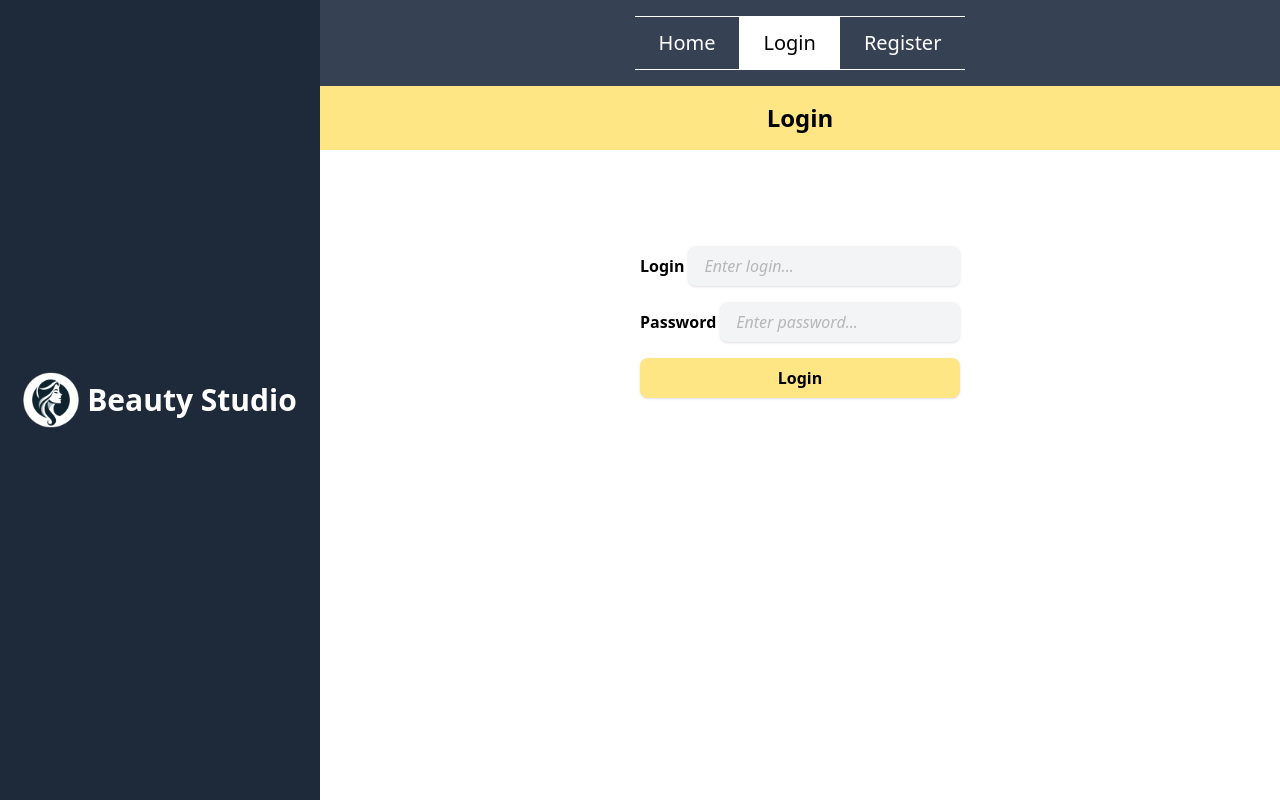
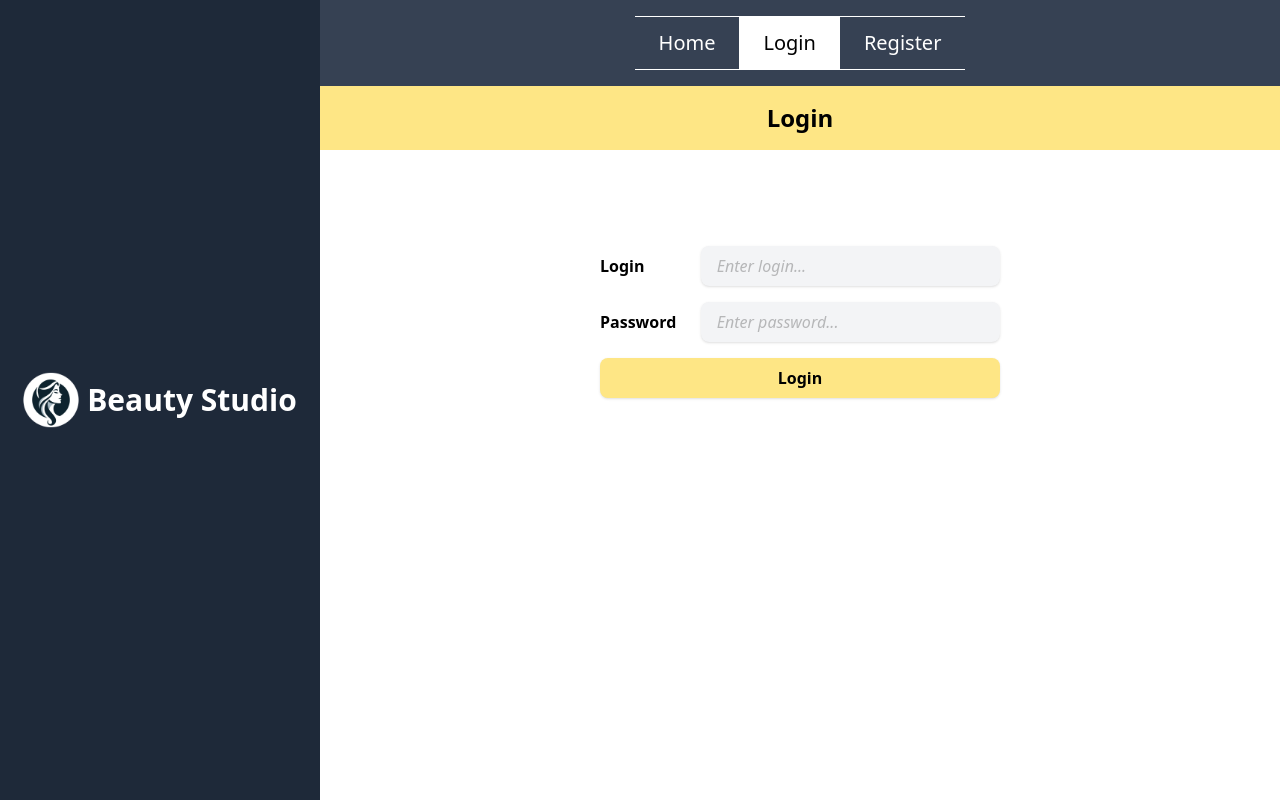
Before and after one commit to d-tysh/beauty-studio-frontend, a React (Vite) app: page /login in a window 1280 px wide. Built offline with nearby package versions, Linux system fonts and the light colour scheme; no server answers.

Commit message:
Add useProcedureUpdate hook

```diff
--- a/src/api/procedureApi.ts
+++ b/src/api/procedureApi.ts
@@ -8,10 +8,18 @@ export const procedureApi = api.injectEndpoints({
         getProcedureById: builder.query({
             query: (procedureId) => `/procedures/${procedureId}`
         }),
+        updateProcedureById: builder.mutation({
+            query: ({ procedureId, data }) => ({
+                url: `/procedures/${procedureId}`,
+                method: 'PATCH',
+                body: data
+            })
+        }),
     })
 })
 
 export const {
     useGetAllProceduresQuery,
     useGetProcedureByIdQuery,
+    useUpdateProcedureByIdMutation,
 } = procedureApi;
--- a/src/components/auth/LoginForm.tsx
+++ b/src/components/auth/LoginForm.tsx
@@ -1,7 +1,8 @@
-import { Field, Form, Formik } from "formik"
+import { Form, Formik } from "formik"
 import { Loader } from "../Loader";
 import { Button } from "../Button";
 import { useAdminLogin } from "../../hooks/adminHooks/useAdminLogin";
+import { FormField } from "../form/FormField";
 
 export const LoginForm = () => {
     const { handleLogin, isLoading } = useAdminLogin();
@@ -14,23 +15,15 @@ export const LoginForm = () => {
             }}
             onSubmit={handleLogin}
         >
-            <Form className="custom-form md:mt-20">
-                <label className="custom-form-label">
-                    <span className="font-semibold">Login</span>
-                    <Field
-                        name='login' required autoComplete='off'
-                        placeholder='Enter login...'
-                        className='custom-form-field'
-                    />
-                </label>
-                <label className="custom-form-label">
-                    <span className="font-semibold">Password</span>
-                    <Field
-                        name='password' type='password' autoComplete='off' required
-                        placeholder='Enter password...'
-                        className='custom-form-field'
-                    />
-                </label>
+            <Form className="custom-form md:mt-20 text-left min-w-100">
+                <FormField
+                    label="Login" name='login' required
+                    autoComplete='off' placeholder='Enter login...'
+                />
+                <FormField
+                    label="Password" name='password' type='password' required
+                    autoComplete='off' placeholder='Enter password...'
+                />
                 <Button className='custom-form-button'>
                     {isLoading ? <Loader /> : 'Login'}
                 </Button>
--- a/src/components/procedureComponents/ProcedureInfo.tsx
+++ b/src/components/procedureComponents/ProcedureInfo.tsx
@@ -1,10 +1,11 @@
-import type { IProcedure, ProcedureData } from "../../types/procedures"
+import type { IProcedure } from "../../types/procedures"
 import { FormWrapper } from "../form/FormWrapper";
 import { Field, Form, Formik } from "formik";
 import { Button } from "../Button";
 import { useHandleDate } from "../../hooks/useHandleDate";
 import { ProcedureFormFields } from "./ProcedureFormFields";
 import { useGetServicesQuery } from "../../api/serviceApi";
+import { useProcedureUpdate } from "../../hooks/procedureHooks/useProcedureUpdate";
 
 export const ProcedureInfo = ({ procedureInfo }: { procedureInfo: IProcedure }) => {
     const { _id: procedureId, procedureName, date, additionalInfo, services, admin, client, price = 0 } = procedureInfo;
@@ -15,30 +16,7 @@ export const ProcedureInfo = ({ procedureInfo }: { procedureInfo: IProcedure })
         refetchOnMountOrArgChange: true
     });
 
-    const handleSubmit = (data: ProcedureData) => {
-        const { day, time, ...procedureData } = data;
-        const date = `${day}T${time}`;
-        const services: string[] = data.services;
-
-        const price = servicesData?.data.reduce((acc, item) => {
-            if ((services).includes(item._id)) {
-                return acc + Number(item.price);
-            }
-            return acc;
-        }, 0)
-
-        console.log("UPDATE:", {
-            ...procedureData,
-            date,
-            admin: admin._id,
-            client: client._id,
-            price
-        });
-    }
-
-    const handleDelete = () => {
-        console.log("DELETE:", procedureId);
-    }
+    const { updateProcedure, isUpdateLoading } = useProcedureUpdate({procedureId, servicesData, admin, client});
 
     return (
         <div className="flex flex-col">
@@ -51,7 +29,7 @@ export const ProcedureInfo = ({ procedureInfo }: { procedureInfo: IProcedure })
                         services: selectedServices
                     }}
                     enableReinitialize
-                    onSubmit={handleSubmit}
+                    onSubmit={updateProcedure}
                 >
                     <Form className="flex flex-col gap-4 w-120 mx-auto mt-8 text-left">
                         <ProcedureFormFields client={client} admin={admin} />
@@ -75,11 +53,11 @@ export const ProcedureInfo = ({ procedureInfo }: { procedureInfo: IProcedure })
                             </div>
                         </label>
 
-                        <Button className="custom-form-button mt-2" isLoading={false} type="submit">
+                        <Button className="custom-form-button mt-2" isLoading={isUpdateLoading} type="submit">
                             💾 Update
                         </Button>
                         <Button className="custom-form-button" isLoading={false}
-                            type='button' onClick={handleDelete}>
+                            type='button' onClick={() => console.log("DELETE:", procedureId)}>
                             ❌ Delete
                         </Button>
                     </Form>
--- a/src/components/procedureComponents/ProceduresListItem.tsx
+++ b/src/components/procedureComponents/ProceduresListItem.tsx
@@ -2,9 +2,11 @@ import { Link } from "react-router-dom"
 import type { IProcedure } from "../../types/procedures"
 import { useAppSelector } from "../../redux/hooks"
 import { selectCurrentAdmin } from "../../redux/admin/selectors"
+import { useHandleDate } from "../../hooks/useHandleDate"
 
 export const ProceduresListItem = ({ procedure }: { procedure: IProcedure }) => {
     const currentAdmin = useAppSelector(selectCurrentAdmin);
+    const [day, time] = useHandleDate(procedure.date);
 
     return (
         <li className="custom-list-item bg-amber-50">
@@ -12,16 +14,16 @@ export const ProceduresListItem = ({ procedure }: { procedure: IProcedure }) =>
                 <table className="custom-table">
                     <tbody>
                         <tr>
-                            <td>Procedure</td>
-                            <td>{procedure.procedureName}</td>
+                            <td>Client</td>
+                            <td>{procedure.client.name}</td>
                         </tr>
                         <tr>
                             <td>Date</td>
-                            <td>{new Date(procedure.date).toLocaleDateString()}</td>
+                            <td>🗓️ {day} │ 🕒 {time}</td>
                         </tr>
                         <tr>
-                            <td>Client</td>
-                            <td>{procedure.client.name}</td>
+                            <td>Procedure</td>
+                            <td>{procedure.procedureName}</td>
                         </tr>
                         {
                             currentAdmin?.status === 'pro' &&
--- /dev/null
+++ b/src/hooks/procedureHooks/useProcedureUpdate.ts
@@ -0,0 +1,51 @@
+import { toast } from "react-toastify";
+import { useUpdateProcedureByIdMutation } from "../../api/procedureApi";
+import type { ProcedureData } from "../../types/procedures";
+import type { IAdmin } from "../../types/types";
+import type { IService } from "../../types/service";
+import type { IClient } from "../../types/client";
+
+interface ProcedureUpdateProps {
+    procedureId: string,
+    servicesData?: {
+        count: number,
+        data: IService[] | []
+    },
+    admin: Pick<IAdmin, '_id' | 'name'>,
+    client: Pick<IClient, '_id' | 'name'>
+}
+
+export const useProcedureUpdate = ({procedureId, servicesData, admin, client}: ProcedureUpdateProps) => {
+    const [updateProcedureById, { isLoading: isUpdateLoading }] = useUpdateProcedureByIdMutation();
+
+    const updateProcedure = async (data: ProcedureData) => {
+            const { day, time, ...procedureData } = data;
+            const date = `${day}T${time}`;
+            const services: string[] = data.services;
+
+            const price = servicesData?.data.reduce((acc, item) => {
+                if ((services).includes(item._id)) {
+                    return acc + Number(item.price);
+                }
+                return acc;
+            }, 0)
+
+            const dataToUpdate = {
+                ...procedureData,
+                date,
+                admin: admin._id,
+                client: client._id,
+                price
+            };
+
+            try {
+                const result = await updateProcedureById({ procedureId, data: dataToUpdate }).unwrap();
+                toast.success(result.message);
+            } catch (error) {
+                console.error(error);
+                toast.error('Unable to update');
+            }
+        }
+
+    return { updateProcedure, isUpdateLoading };
+}
```
